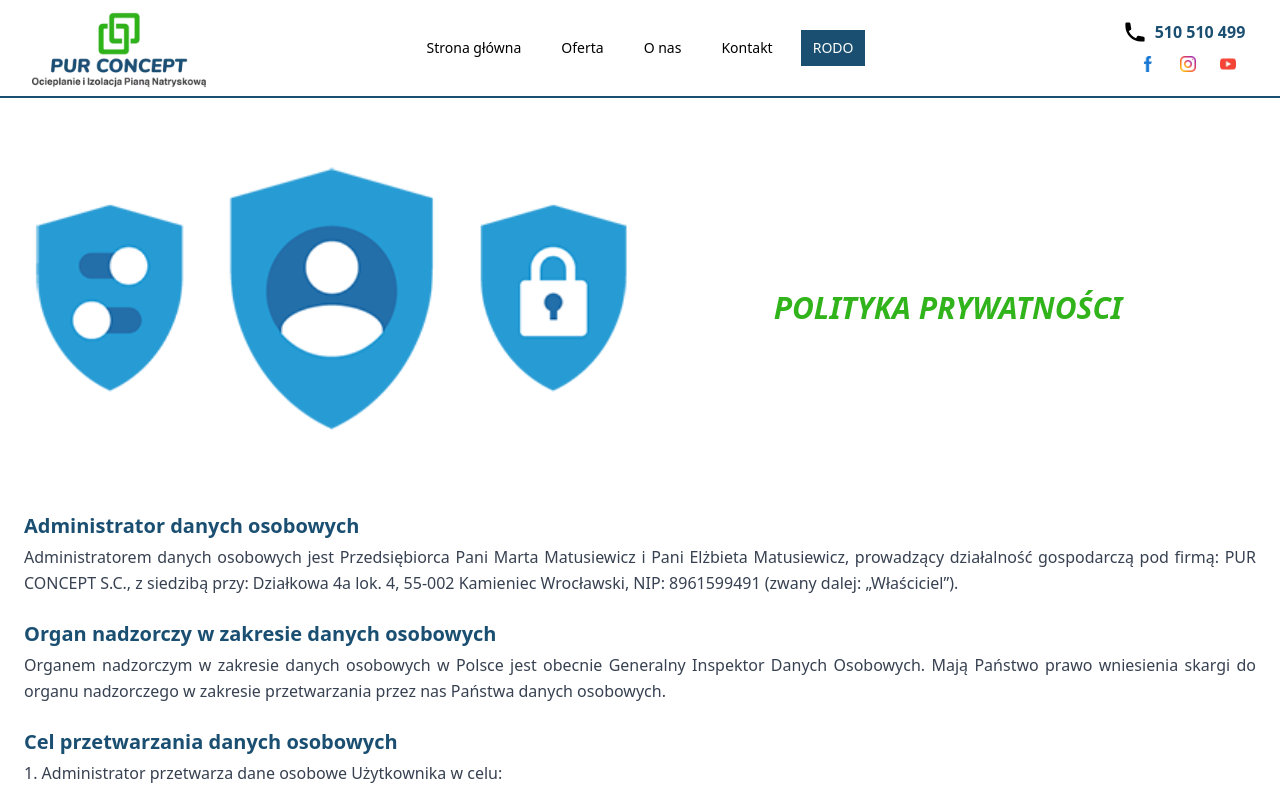
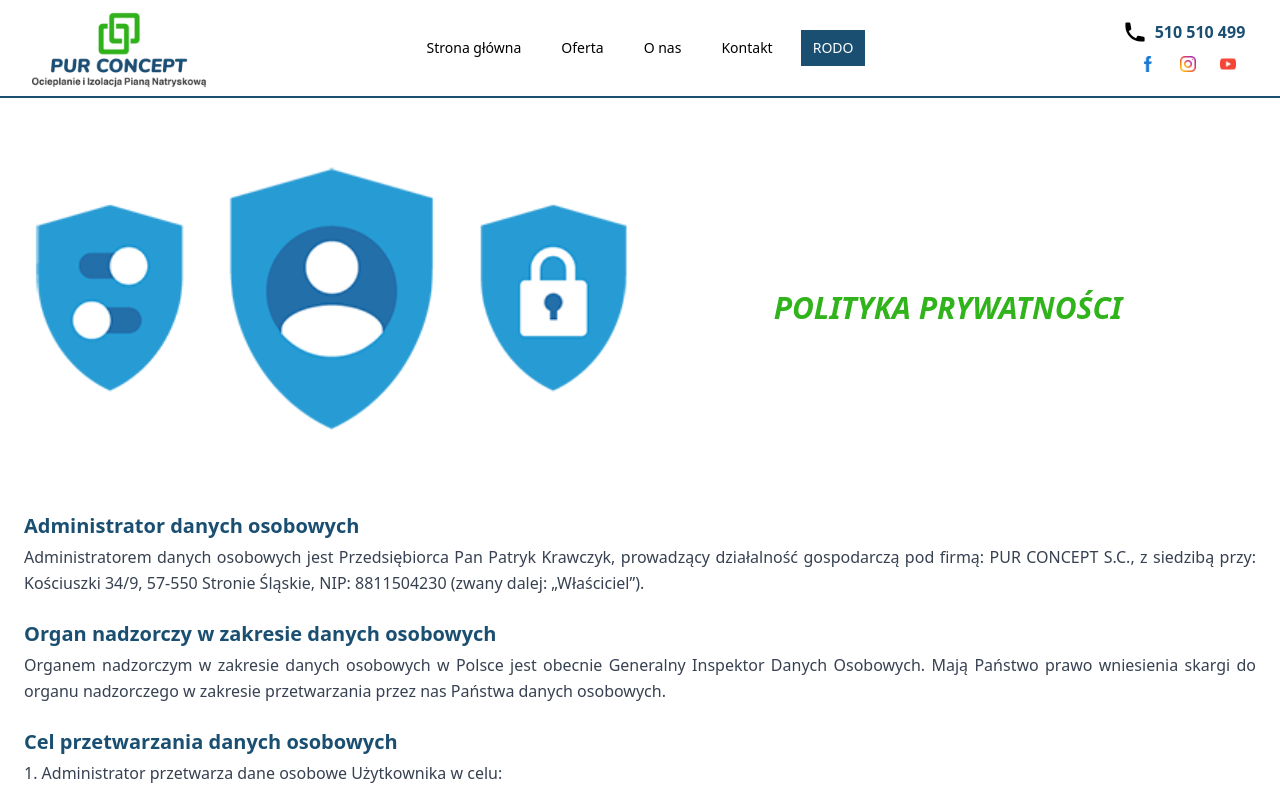
Before and after one commit to maciekbe1/b2b, a React (Create React App) app: page /rodo in a window 1280 px wide. Shown: the top 799 px of the page. Built offline with nearby package versions, Linux system fonts and the light colour scheme.

Commit message:
feat: update customer information

```diff
--- a/src/components/ContactPage/Form.js
+++ b/src/components/ContactPage/Form.js
@@ -1,6 +1,6 @@
+import emailjs from "emailjs-com";
 import React, { useState } from "react";
 import Select from "react-select";
-import emailjs from "emailjs-com";
 
 export default function Form({ text }) {
   const data = [
@@ -145,10 +145,10 @@ export default function Form({ text }) {
         <label className="flex w-full">
           <p className="leading-relaxed text-gray-600 cursor-pointer text-sxs">
             Wyrażam zgodę na przetwarzanie moich danych osobowych przez PUR
-            CONCEPT S.C. z siedzibą w Kamieńcu Wrocławskim, 55-002, ul.
-            Działkowa 4A LOK. 4, w celu przesyłania mi treści marketingowych na
-            mój adres e-mail podany wyżej w formularzu kontaktowym. Informujemy,
-            że Państwa zgoda może zostać cofnięta w dowolnym momencie przez
+            CONCEPT S.C. z siedzibą w Stronie Śląskie, 57-550, ul. Kościuszki
+            34/9, w celu przesyłania mi treści marketingowych na mój adres
+            e-mail podany wyżej w formularzu kontaktowym. Informujemy, że
+            Państwa zgoda może zostać cofnięta w dowolnym momencie przez
             wysłanie wiadomości e-mail na adres: kontakt@purconcept.pl, spod
             adresu, którego zgoda dotyczy. Informujemy, że nie jesteście Państwo
             profilowani. Państwa dane nie będą przekazywane poza EOG ani
--- a/src/components/ContactPage/Info.js
+++ b/src/components/ContactPage/Info.js
@@ -1,6 +1,6 @@
 import React from "react";
+import facebook from "../../assets/img/facebook.webp";
 import instagram from "../../assets/img/instagram.webp";
-import facebook from "../../assets/img/facebook.webp";
 import youtube from "../../assets/img/youtube.webp";
 export default function Info() {
   return (
@@ -15,7 +15,7 @@ export default function Info() {
 
       <div className="pt-6">
         <p className="mt-1 text-sm font-semibold text-gray-600">
-          ul. Działkowa 4a lok. 4 <br /> 55-002 Kamieniec Wrocławski
+          ul. Kościuszki 34/9 <br /> 57-550 Stronie Śląskie
         </p>
       </div>
 
@@ -30,10 +30,10 @@ export default function Info() {
 
       <div className="pt-6">
         <p className="mt-1 text-sm font-semibold text-gray-600">
-          NIP: 8961599491
+          NIP: 8811504230
         </p>
         <p className="mt-1 text-sm font-semibold text-gray-600">
-          REGON: 387683401
+          REGON: 529279722
         </p>
       </div>
 
--- a/src/components/Layout.js
+++ b/src/components/Layout.js
@@ -1,23 +1,23 @@
 import React, { useEffect } from "react";
+import CookieConsent from "react-cookie-consent";
+import ReactGA from "react-ga";
 import { Helmet } from "react-helmet";
+import { Link } from "react-router-dom";
 import logo from "../assets/img/logo-3.webp";
-import ReactGA from "react-ga";
-import CookieConsent from "react-cookie-consent";
-import { Link } from "react-router-dom";
 
 const structuredJSON = {
   "@context": "http://schema.org",
   "@type": "LocalBusiness",
   address: {
     "@type": "PostalAddress",
-    addressLocality: "Kamieniec Wrocławski",
-    streetAddress: "Działkowa 4a/4",
-    postalCode: "55-002",
+    addressLocality: "Stronie Śląskie",
+    streetAddress: "Kościuszki 34/9",
+    postalCode: "57-550",
     addressRegion: "dolnośląskie",
   },
   name: "PUR CONCEPT s.c.",
   telephone: "510510499",
-  vatID: "8961599491",
+  vatID: "8811504230",
   image: `https://www.purconcept.pl${logo}`,
 };
 
--- a/src/components/pages/ContactPage.js
+++ b/src/components/pages/ContactPage.js
@@ -1,12 +1,12 @@
+import parse from "html-react-parser";
 import React from "react";
-import parse from "html-react-parser";
+import slider4 from "../../assets/img/slider4.webp";
 import Form from "../ContactPage/Form";
 import Info from "../ContactPage/Info";
-import slider4 from "../../assets/img/slider4.webp";
 import useWindowDimensions from "../utils/ViewPort";
 
 const createMap = () => {
-  const address = "Kamieniec Wrocławski Działkowa 4a";
+  const address = "Stronie Śląskie Kościuszki 34/9";
   const encode = encodeURIComponent(address);
   const map = `<iframe
 			height="540"
--- a/src/components/pages/RodoPage.js
+++ b/src/components/pages/RodoPage.js
@@ -1,7 +1,7 @@
 import React from "react";
+import privacy from "../../assets/img/privacy.png";
 import Footer from "../Footer";
 import useWindowDimensions from "../utils/ViewPort";
-import privacy from "../../assets/img/privacy.png";
 export default function RodoPage() {
   const { width } = useWindowDimensions();
 
@@ -37,11 +37,10 @@ export default function RodoPage() {
             Administrator danych osobowych
           </h3>
           <p className="font-light leading-relaxed text-justify text-gray-700 text-md">
-            Administratorem danych osobowych jest Przedsiębiorca Pani Marta
-            Matusiewicz i Pani Elżbieta Matusiewicz, prowadzący działalność
-            gospodarczą pod firmą: PUR CONCEPT S.C., z siedzibą przy: Działkowa
-            4a lok. 4, 55-002 Kamieniec Wrocławski, NIP: 8961599491 (zwany
-            dalej: „Właściciel”).
+            Administratorem danych osobowych jest Przedsiębiorca Pan Patryk
+            Krawczyk, prowadzący działalność gospodarczą pod firmą: PUR CONCEPT
+            S.C., z siedzibą przy: Kościuszki 34/9, 57-550 Stronie Śląskie, NIP:
+            8811504230 (zwany dalej: „Właściciel”).
           </p>
         </div>
 
```
